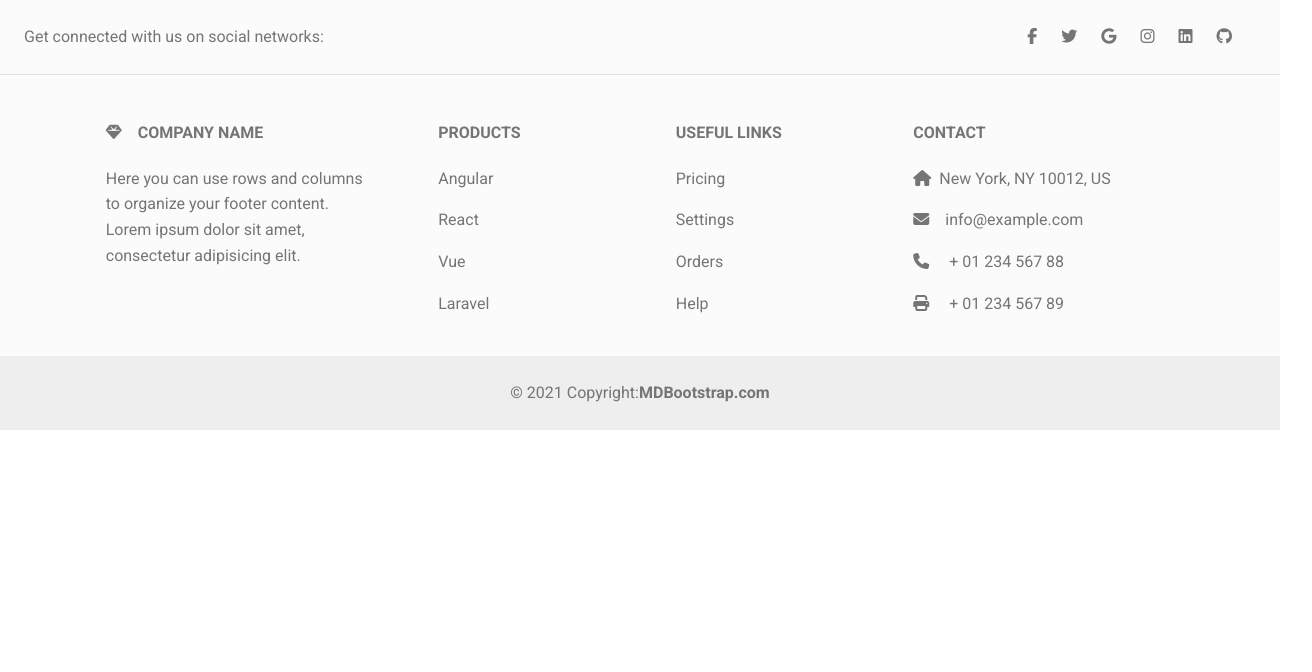
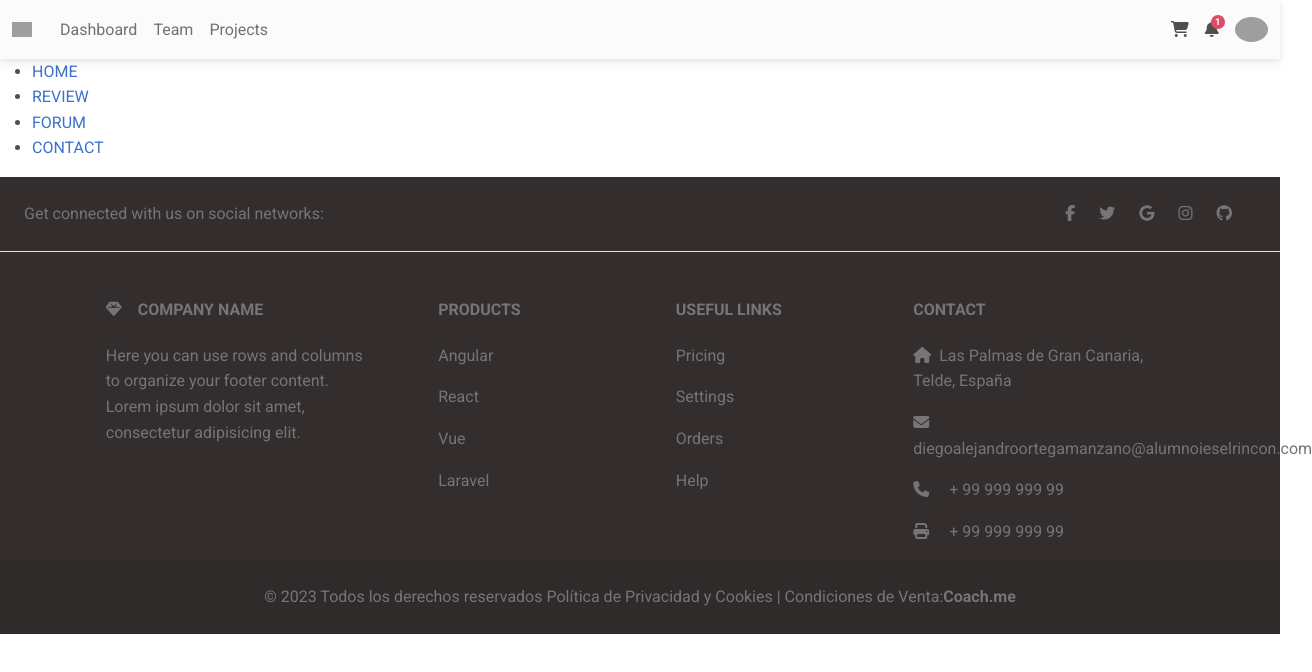
Before and after one commit to DiegoOrtegaElRincon/projecto, a React (Create React App) app: page / in a window 1280 px wide. Shown: the top 672 px of the page, 1312 px wide, since content can reach past the window. Built offline with nearby package versions, Linux system fonts and the light colour scheme; grey boxes are pictures that could not be loaded.

Commit message:
Working header +  Footer in prog

```diff
--- a/package.json
+++ b/package.json
@@ -11,6 +11,7 @@
     "mdb-ui-kit": "^6.2.0",
     "react": "^18.2.0",
     "react-dom": "^18.2.0",
+    "react-router-dom": "^6.10.0",
     "react-scripts": "5.0.1",
     "web-vitals": "^2.1.4"
   },
--- a/src/App.js
+++ b/src/App.js
@@ -1,10 +1,17 @@
 import './App.css';
-import Home from './pages/home/Home';
+import { Route, Routes, BrowserRouter } from "react-router-dom";
+import Home from "./pages/home/Home";
+//import Contact from "./pages/contact/Contact";
 
 function App() {
   return (
     <>
-    <Home/>
+      <BrowserRouter>
+        <Routes>
+          <Route path="/" element={<Home />} />
+          {/* <Route path="/contact" element={<Contact />} /> */}
+        </Routes>
+      </BrowserRouter>
     </>
   );
 }
--- a/src/components/footer/Footer.js
+++ b/src/components/footer/Footer.js
@@ -3,7 +3,7 @@ import { MDBFooter, MDBContainer, MDBRow, MDBCol, MDBIcon } from 'mdb-react-ui-k
 
 function Footer() {
   return (
-    <MDBFooter bgColor='light' className='text-center text-lg-start text-muted'>
+    <MDBFooter bgColor='dark' className='text-center text-lg-start text-muted'>
       <section className='d-flex justify-content-center justify-content-lg-between p-4 border-bottom'>
         <div className='me-5 d-none d-lg-block'>
           <span>Get connected with us on social networks:</span>
@@ -22,10 +22,7 @@ function Footer() {
           <a href='' className='me-4 text-reset'>
             <MDBIcon fab icon="instagram" />
           </a>
-          <a href='' className='me-4 text-reset'>
-            <MDBIcon fab icon="linkedin" />
-          </a>
-          <a href='' className='me-4 text-reset'>
+          <a href='https://github.com/DiegoOrtegaElRincon/projecto' className='me-4 text-reset'>
             <MDBIcon fab icon="github" />
           </a>
         </div>
@@ -97,17 +94,17 @@ function Footer() {
               <h6 className='text-uppercase fw-bold mb-4'>Contact</h6>
               <p>
                 <MDBIcon icon="home" className="me-2" />
-                New York, NY 10012, US
+                Las Palmas de Gran Canaria, Telde, España
               </p>
               <p>
                 <MDBIcon icon="envelope" className="me-3" />
-                info@example.com
+                diegoalejandroortegamanzano@alumnoieselrincon.com
               </p>
               <p>
-                <MDBIcon icon="phone" className="me-3" /> + 01 234 567 88
+                <MDBIcon icon="phone" className="me-3" /> + 99 999 999 99
               </p>
               <p>
-                <MDBIcon icon="print" className="me-3" /> + 01 234 567 89
+                <MDBIcon icon="print" className="me-3" /> + 99 999 999 99
               </p>
             </MDBCol>
           </MDBRow>
@@ -115,9 +112,9 @@ function Footer() {
       </section>
 
       <div className='text-center p-4' style={{ backgroundColor: 'rgba(0, 0, 0, 0.05)' }}>
-        © 2021 Copyright:
-        <a className='text-reset fw-bold' href='https://mdbootstrap.com/'>
-          MDBootstrap.com
+        © 2023 Todos los derechos reservados Política de Privacidad y Cookies | Condiciones de Venta:
+        <a className='text-reset fw-bold' href='/'>
+          Coach.me
         </a>
       </div>
     </MDBFooter>
--- a/src/components/header/Header.js
+++ b/src/components/header/Header.js
@@ -2,12 +2,119 @@ import "./Header.css";
 
 function Header() {
   return (
+    <>
+      <header>
+        <nav class="navbar navbar-expand-lg navbar-light bg-light">
+          <div class="container-fluid">
+            <button
+              class="navbar-toggler"
+              type="button"
+              data-mdb-toggle="collapse"
+              data-mdb-target="#navbarSupportedContent"
+              aria-controls="navbarSupportedContent"
+              aria-expanded="false"
+              aria-label="Toggle navigation"
+            >
+              <i class="fas fa-bars"></i>
+            </button>
+            <div class="collapse navbar-collapse" id="navbarSupportedContent">
+              <a class="navbar-brand mt-2 mt-lg-0" href="#">
+                <img
+                  src="https://mdbcdn.b-cdn.net/img/logo/mdb-transaprent-noshadows.webp"
+                  height="15"
+                  alt="MDB Logo"
+                  loading="lazy"
+                />
+              </a>
+              <ul class="navbar-nav me-auto mb-2 mb-lg-0">
+                <li class="nav-item">
+                  <a class="nav-link" href="#">Dashboard</a>
+                </li>
+                <li class="nav-item">
+                  <a class="nav-link" href="#">Team</a>
+                </li>
+                <li class="nav-item">
+                  <a class="nav-link" href="#">Projects</a>
+                </li>
+              </ul>
+            </div>
+
+            <div class="d-flex align-items-center">
+              <a class="text-reset me-3" href="#">
+                <i class="fas fa-shopping-cart"></i>
+              </a>
+
+              <div class="dropdown">
+                <a
+                  class="text-reset me-3 dropdown-toggle hidden-arrow"
+                  href="#"
+                  id="navbarDropdownMenuLink"
+                  role="button"
+                  data-mdb-toggle="dropdown"
+                  aria-expanded="false"
+                >
+                  <i class="fas fa-bell"></i>
+                  <span class="badge rounded-pill badge-notification bg-danger">1</span>
+                </a>
+                <ul
+                  class="dropdown-menu dropdown-menu-end"
+                  aria-labelledby="navbarDropdownMenuLink"
+                >
+                  <li>
+                    <a class="dropdown-item" href="#">Some news</a>
+                  </li>
+                  <li>
+                    <a class="dropdown-item" href="#">Another news</a>
+                  </li>
+                  <li>
+                    <a class="dropdown-item" href="#">Something else here</a>
+                  </li>
+                </ul>
+              </div>
+              <div class="dropdown">
+                <a
+                  class="dropdown-toggle d-flex align-items-center hidden-arrow"
+                  href="#"
+                  id="navbarDropdownMenuAvatar"
+                  role="button"
+                  data-mdb-toggle="dropdown"
+                  aria-expanded="false"
+                >
+                  <img
+                    src="https://mdbcdn.b-cdn.net/img/new/avatars/2.webp"
+                    class="rounded-circle"
+                    height="25"
+                    alt="Black and White Portrait of a Man"
+                    loading="lazy"
+                  />
+                </a>
+                <ul
+                  class="dropdown-menu dropdown-menu-end"
+                  aria-labelledby="navbarDropdownMenuAvatar"
+                >
+                  <li>
+                    <a class="dropdown-item" href="#">My profile</a>
+                  </li>
+                  <li>
+                    <a class="dropdown-item" href="#">Settings</a>
+                  </li>
+                  <li>
+                    <a class="dropdown-item" href="#">Logout</a>
+                  </li>
+                </ul>
+              </div>
+            </div>
+          </div>
+        </nav>
+      </header>
+
       <ul>
         <li><a href="/">HOME</a></li>
         <li><a href="/review">REVIEW</a></li>
         <li><a href="/forum">FORUM</a></li>
         <li><a href="/contact">CONTACT</a></li>
       </ul>
+    </>
   );
 }
 
--- a/src/pages/home/Home.js
+++ b/src/pages/home/Home.js
@@ -1,9 +1,11 @@
 import Footer from "../../components/footer/Footer";
+import Header from "../../components/header/Header";
 
 function Home() {
   return (
     <>
-        <Footer/>
+      <Header />
+      <Footer />
     </>
   );
 }
```
Also changed, not shown: 1 other file (tests, documents, lock files or other folders). Lines whose indentation alone changed are shown as unchanged.
